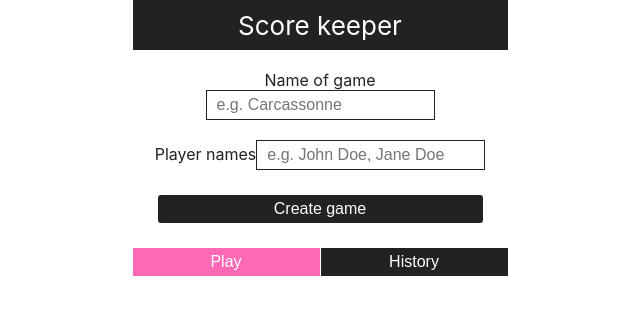
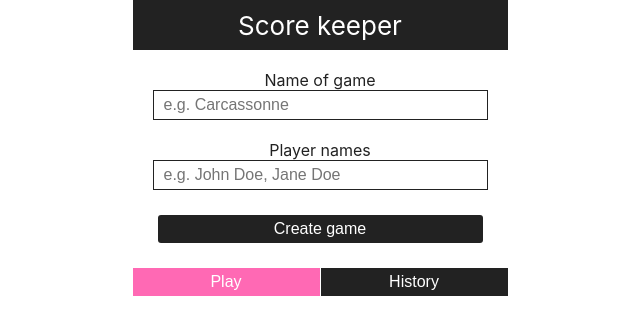
Before and after one commit to AnnekeSchuette/scorekeeper, a React (Create React App) app: page / in a window 1280 px wide. Shown: the top 334 px of the page, without its empty margins (320-960 px from the left). Built offline with nearby package versions, Linux system fonts and the light colour scheme.

Commit message:
Change Input format - input not nested

```diff
--- a/src/Components/GameForm/GameForm.js
+++ b/src/Components/GameForm/GameForm.js
@@ -1,6 +1,7 @@
 import Input from '../Input/Input'
 import Button from '../Button/Button'
 import styled from 'styled-components'
+import { v4 as uuidv4 } from 'uuid'
 
 export default function GameForm({onCreateGame}){
   return (
@@ -8,14 +9,16 @@ export default function GameForm({onCreateGame}){
       <Input
         className="GameForm__Field"
         labelText="Name of game"
-        inputName="nameOfGame"
+        name="nameOfGame"
         placeholderText="e.g. Carcassonne"
+        id={uuidv4()}
       />
       <Input
         className="GameForm__Field"
         labelText="Player names"
-        inputName="playerNames"
+        name="playerNames"
         placeholderText="e.g. John Doe, Jane Doe"
+        id={uuidv4()}
       />
       <Button addClass={"GameForm__Button"}>Create game</Button>
     </FormGrid>
--- a/src/Components/Input/Input.js
+++ b/src/Components/Input/Input.js
@@ -2,19 +2,22 @@ import styled from 'styled-components/macro'
 
 export default function Input({
   labelText,
-  inputName,
+  name,
   className,
-  placeholderText
+  placeholderText,
+  id
 }){
   return (
-    <div className={"Input " + className}>
-      <InputLabel>{labelText}
-        <InputField type="text" name={inputName} placeholder={placeholderText} />
-      </InputLabel>
-    </div>
+    <InputWrapper className={"Input " + className}>
+      <InputLabel htmlFor={id}>{labelText}</InputLabel>
+      <InputField id={id} type="text" name={name} placeholder={placeholderText} />
+    </InputWrapper>
   )
 }
 
+const InputWrapper = styled.div`
+  display:grid;
+`
 const InputField = styled.input`
   border: 1px solid #222;
   padding: 5px 10px;
```
